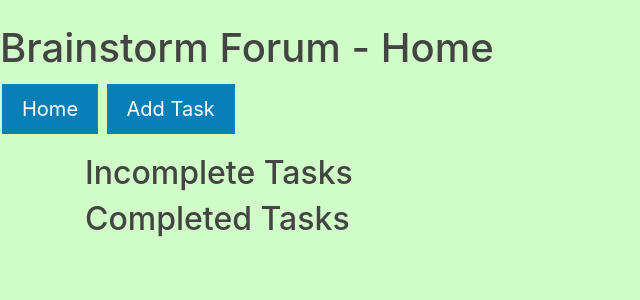
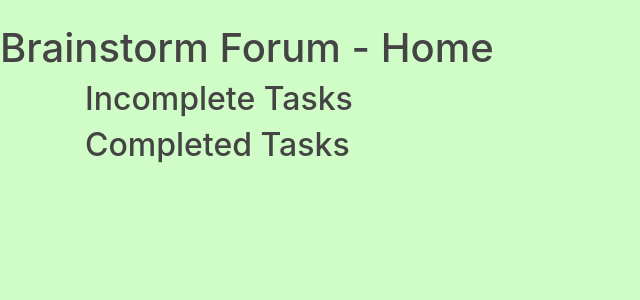
Before and after one commit to Navereni/QA-Project, a Flask app: page / in a window 1280 px wide. Shown: the part 56-356 px from the top of the page, without its empty margins (0-640 px from the left). Run offline with Flask 2, Linux system fonts and the light colour scheme; data that the repository does not hold is empty; some libraries are stand-ins or nearby versions.

Commit message:
nav bar v6

```diff
--- a/frontend/application/templates/layout.html
+++ b/frontend/application/templates/layout.html
@@ -9,35 +9,11 @@
 
     <link rel="stylesheet" type="text/css" href="{{ url_for('static', filename='main.css') }}">
 
-    <head>
-        <title>Brainstorm Forum - {{ title }}</title>
-    </head>
 
-    <style>
-        .button {
-          background-color: #087fb6;
-          border: none;
-          color: white;
-          padding: 10px 20px;
-          text-align: center;
-          text-decoration: none;
-          display: inline-block;
-          font-size: 20px;
-          margin: 4px 2px;
-          cursor: pointer;
-        }
-    </style>
 </head>
     <body style="background-color: rgb(208, 253, 199);">
         <h1>Brainstorm Forum - {{ title }}</h1>
-        <p>
-            <a href="{{ url_for('home') }}">
-                <button class="button">Home</button>
-            </a>
-            <a href="{{ url_for('create_task') }}">
-                <button class="button">Add Task</button>
-            </a>
-        </p>
+
         <header class="site-header">
             <nav class="navbar navbar-expand-md navbar-dark bg-steel fixed-top">
               <div class="container">
```
